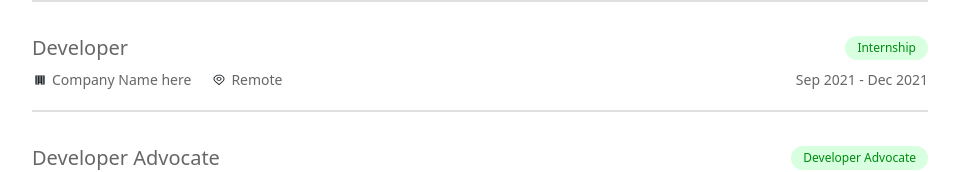
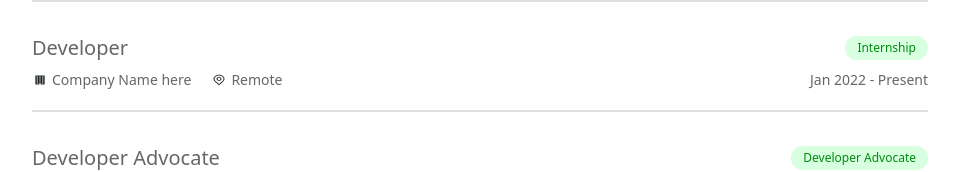
Before and after one commit to maheshkasabe/maheshkasabe.github.io, a React (Create React App) app: page /about in a window 1280 px wide. Shown: the part 524-696 px from the top of the page, without its empty margins (160-1119 px from the left). Built offline with nearby package versions, Linux system fonts and the light colour scheme.

Commit message:
Update Details.js

```diff
--- a/src/Details.js
+++ b/src/Details.js
@@ -55,7 +55,7 @@ export const workDetails = [
     Company: `Company Name here`,
     Location: "Remote",
     Type: "Internship",
-    Duration: "Sep 2021 - Dec 2021",
+    Duration: "Jan 2022 - Present",
   },
   {
     Position: "Developer Advocate",
```
